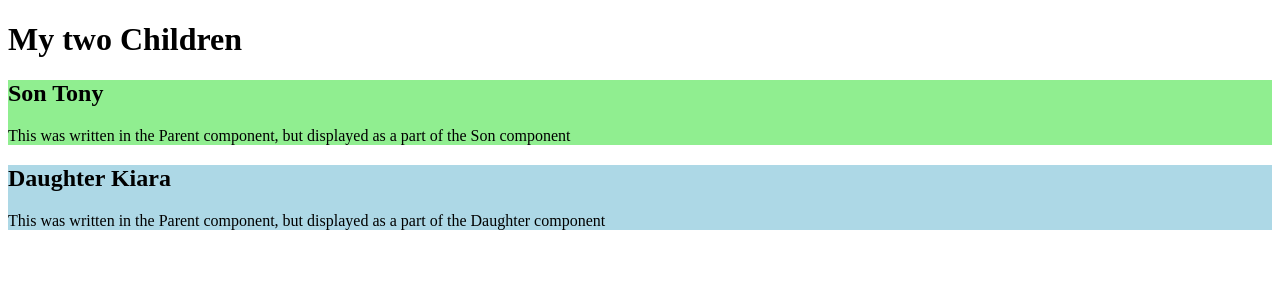
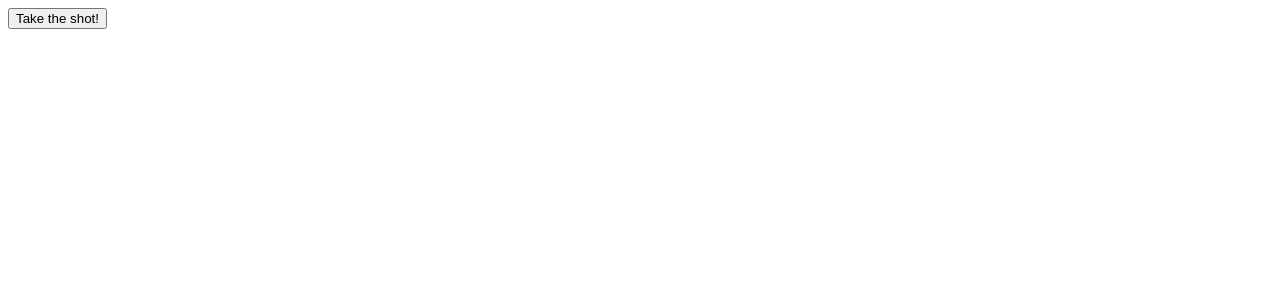
Before and after one commit to ajitoriginal/ReactJs, a React (Vite) app in the folder W3Schools/my-react-app/: page / in a window 1280 px wide. Shown: the top 300 px of the page. Built offline with nearby package versions, Linux system fonts and the light colour scheme.

Commit message:
React events

```diff
--- a/W3Schools/my-react-app/src/main.jsx
+++ b/W3Schools/my-react-app/src/main.jsx
@@ -1,44 +1,16 @@
-import { createRoot } from 'react-dom/client'
+import {createRoot} from 'react-dom/client'
 
-function Son(props) {
+function Football() {
+  const shoot = (a, e) => {
+    alert(a)
+    alert(e.type)
+
+  }
   return (
-    <div style={{background: 'lightgreen'}}>
-      <h2>Son {props.name}</h2>
-      <div>{props.children}</div>
-    </div>
-  );
-}
-
-function Daughter(props) {
-  const {brand, name} = props;
-  return (
-    <div style={{background: 'lightblue'}}>
-      <h2>Daughter {name}</h2>
-      <div>{props.children}</div>
-    </div>
-  );
-}
-
-function Parent() {
-  return (
-    <div>
-      <h1>My two Children</h1>
-      <Son name="Tony">
-        <p>
-          This was written in the Parent component,
-          but displayed as a part of the Son component
-        </p>
-      </Son>
-      <Daughter name="Kiara">
-        <p>
-          This was written in the Parent component,
-          but displayed as a part of the Daughter component
-        </p>
-      </Daughter>
-    </div>
-  );
+    <button onClick={(event) => shoot('Goal', event)}>Take the shot!</button>
+  )
 }
 
 createRoot(document.getElementById('root')).render(
-  <Parent />
-);
+  <Football />
+)
```
